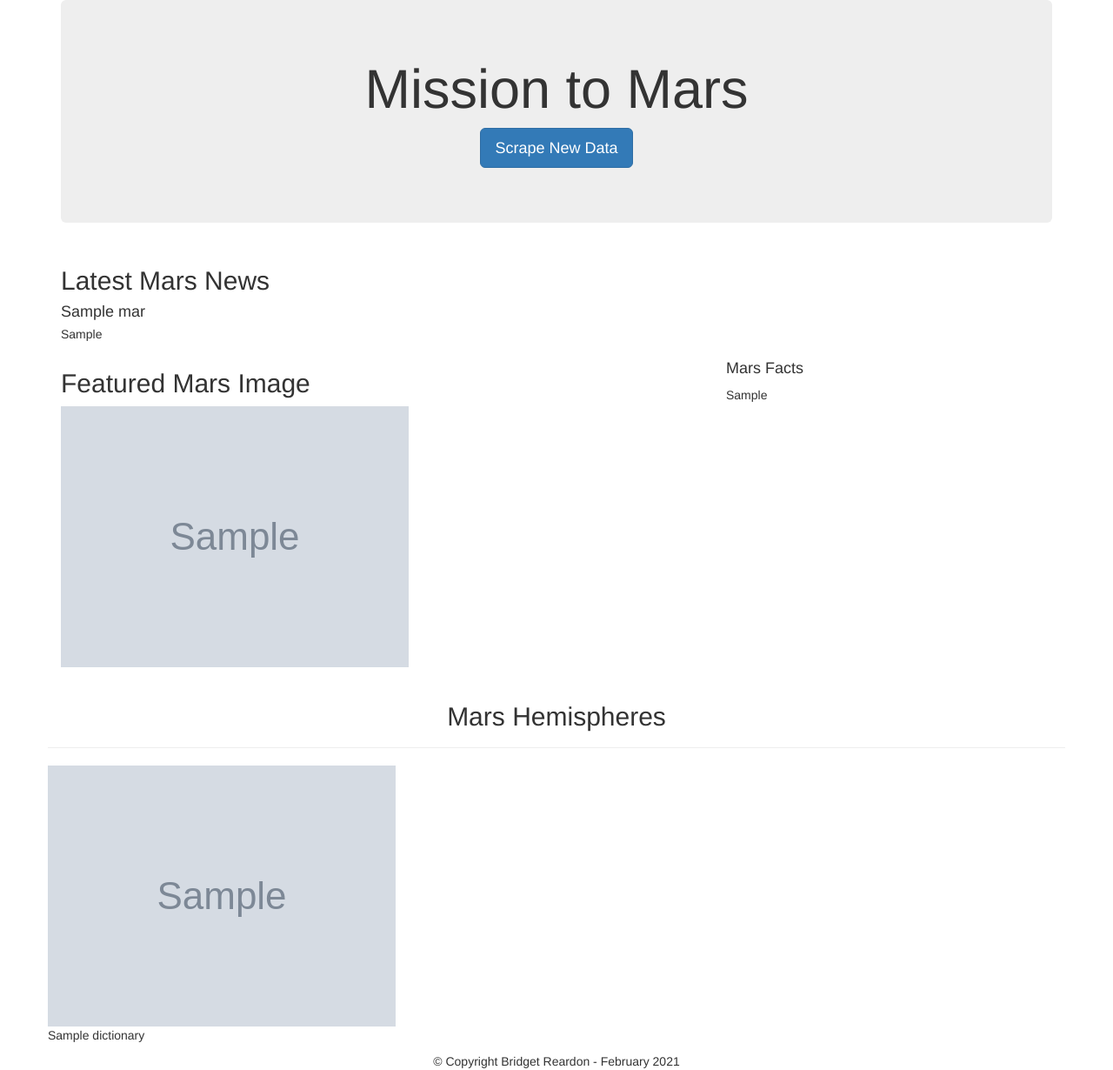
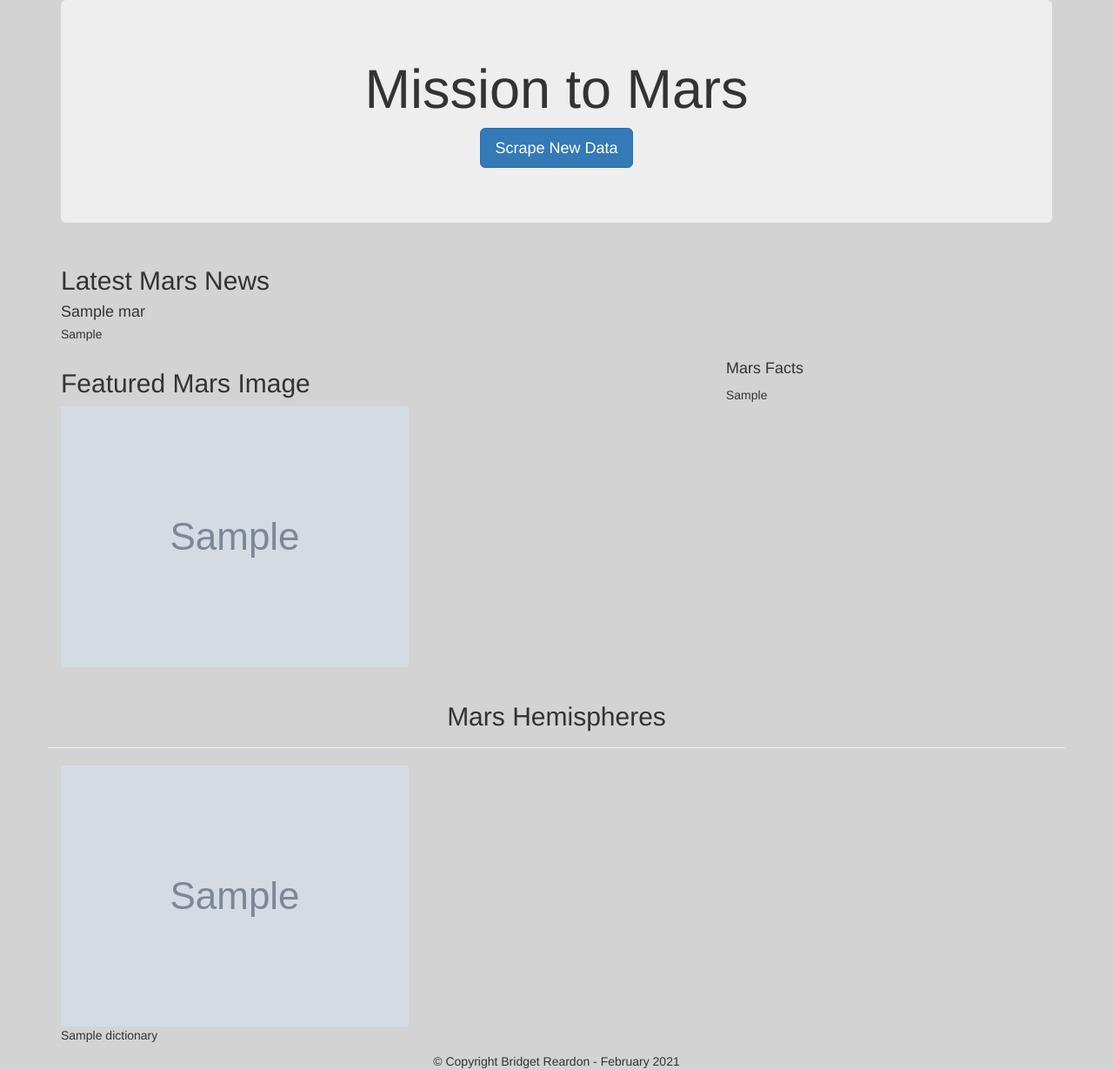
Before and after one commit to bareardon/web-scraping-NASA, a Flask app: page / in a window 1280 px wide. Shown: the whole page at 87% size. Run offline with Flask 2, Linux system fonts and the light colour scheme; grey boxes marked "Sample" are stand-in pictures; a database or web service that is not in the repository returns one stand-in record (values such as "Sample title"); some libraries are stand-ins or nearby versions.

Commit message:
final style updates

```diff
--- a/Mission_to_Mars/templates/index.html
+++ b/Mission_to_Mars/templates/index.html
@@ -11,7 +11,7 @@
       href="https://maxcdn.bootstrapcdn.com/bootstrap/3.3.7/css/bootstrap.min.css"
     />
   </head>
-  <body>
+  <body style="background-color: lightgrey">
     <div class="container">
       <!-- Add Jumbotron to Header -->
       <div class="jumbotron text-center">
@@ -64,8 +64,8 @@
 
           <div class="row">
           {% for dictionary in mars_data.hemisphere_image_urls %}
-            <div class="col-mb-6">
-                <img src="{{dictionary.img_url}}" class="card-img-top" alt="Mars Hemispheres">
+            <div class="col-md-6">
+                <img src="{{dictionary.img_url}}" class="card-img-top" alt="Mars Hemispheres" style="max-width: 100%; max-height: 100%">
                   <p class="card-text" style = "font-family: 'Franklin Gothic Medium', 'Arial Narrow', Arial, sans-serif">{{ dictionary.title }}</p>
             </div>
           {% endfor %}
```
